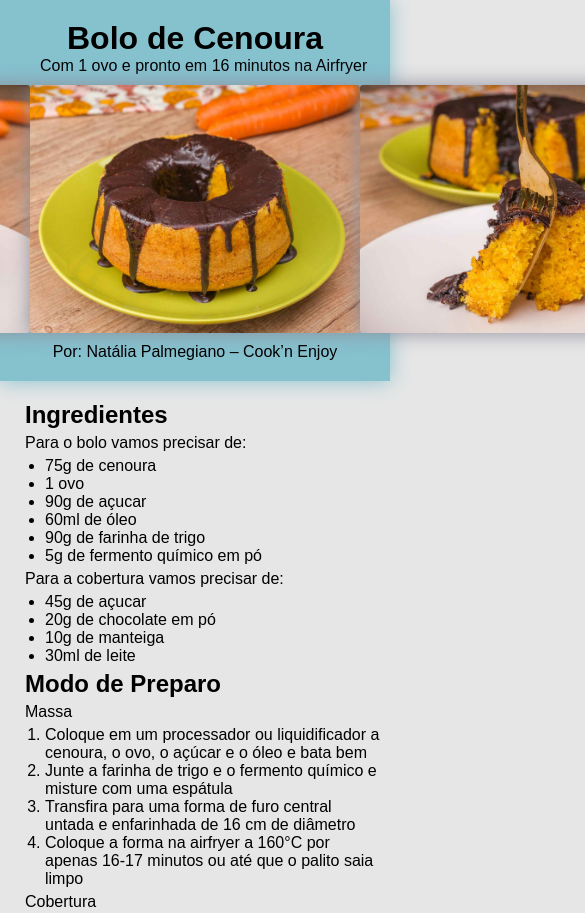
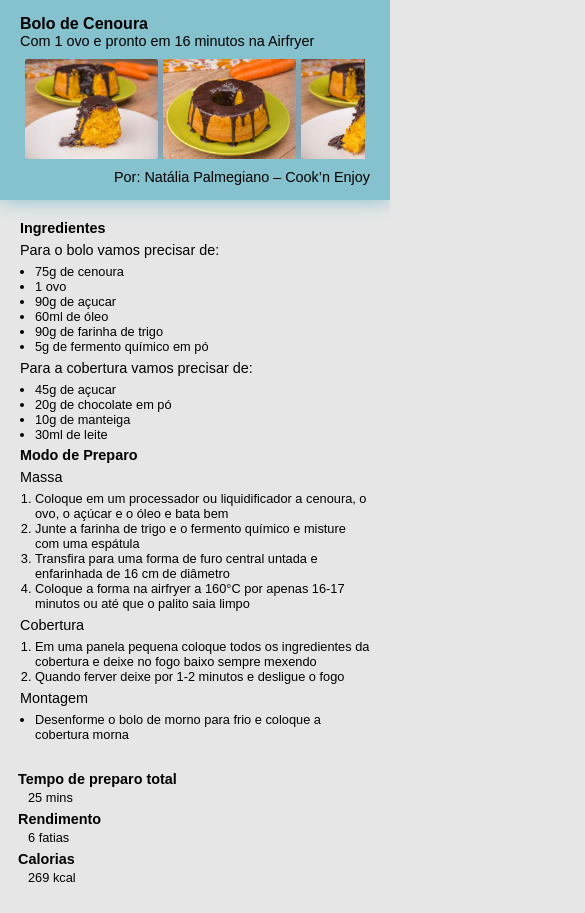
Before and after one commit to ACFEREIRA/pagina-de-receitas, a plain HTML site: page index.html in a window 390 px wide. Shown: the top 913 px of the page, 585 px wide, since content can reach past the window. Drawn offline with Linux system fonts and the light colour scheme.

Commit message:
respansividade

```diff
--- a/style.css
+++ b/style.css
@@ -113,49 +113,65 @@ ol {
 }
 
 /* Media Queries */
-@media only screen and (max-width: 600px) {
+@media (max-width: 400px) {
   .header {
-    padding: 20px;
+    padding: 15px;
+  }
+  .header h1 {
+    padding-left: 5px;
+    padding-right: 5px;
+    font-size: 1rem;
+  }
+  .header p,
+  .header figcaption {
+    padding-left: 5px;
+    padding-right: 5px;
+    font-size: 0.9rem;
   }
 
-  .header h1,
-  .header figcaption {
-    padding-left: 10px;
-    padding-right: 10px;
-    text-align: center;
+  #initial {
+    display: flex;
+    justify-content: flex-start;
+    background-color: var(--color-secondary);
+    overflow-x: auto; /* rolagem */
   }
 
   #initial img {
-    height: auto;
+    height: 100px;
     max-width: 100%;
+    margin-right: 5px;
   }
 
   .content {
-    padding-left: 20px;
+    padding-left: 15px;
+    padding-right: 15px;
   }
 
   .content h2,
   .content span {
     margin: 5px;
+    font-size: 0.9rem;
   }
 
   .content ul,
   .content ol {
     margin: 5px;
-    padding-left: 20px;
+    padding-left: 15px;
+    font-size: 0.8rem;
   }
 
   #observacoes {
     flex-direction: column;
-    align-items: center;
     height: auto;
+    padding: 8px;
+  }
+
+  .observacao p {
+    text-align: left;
+    flex-direction: column;
   }
 
   .observacao {
-    margin-bottom: 10px;
-  }
-
-  .divider {
-    display: none;
+    margin-bottom: 5px;
   }
 }
```
